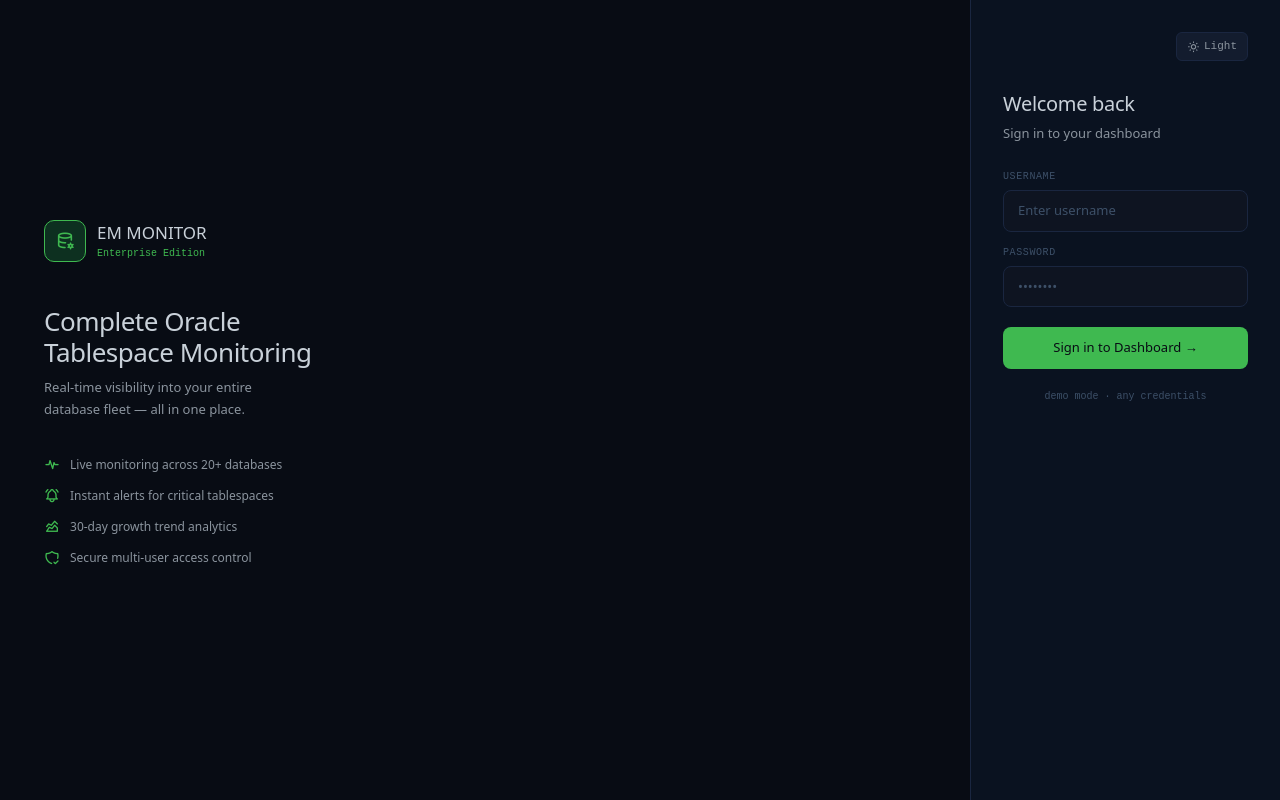
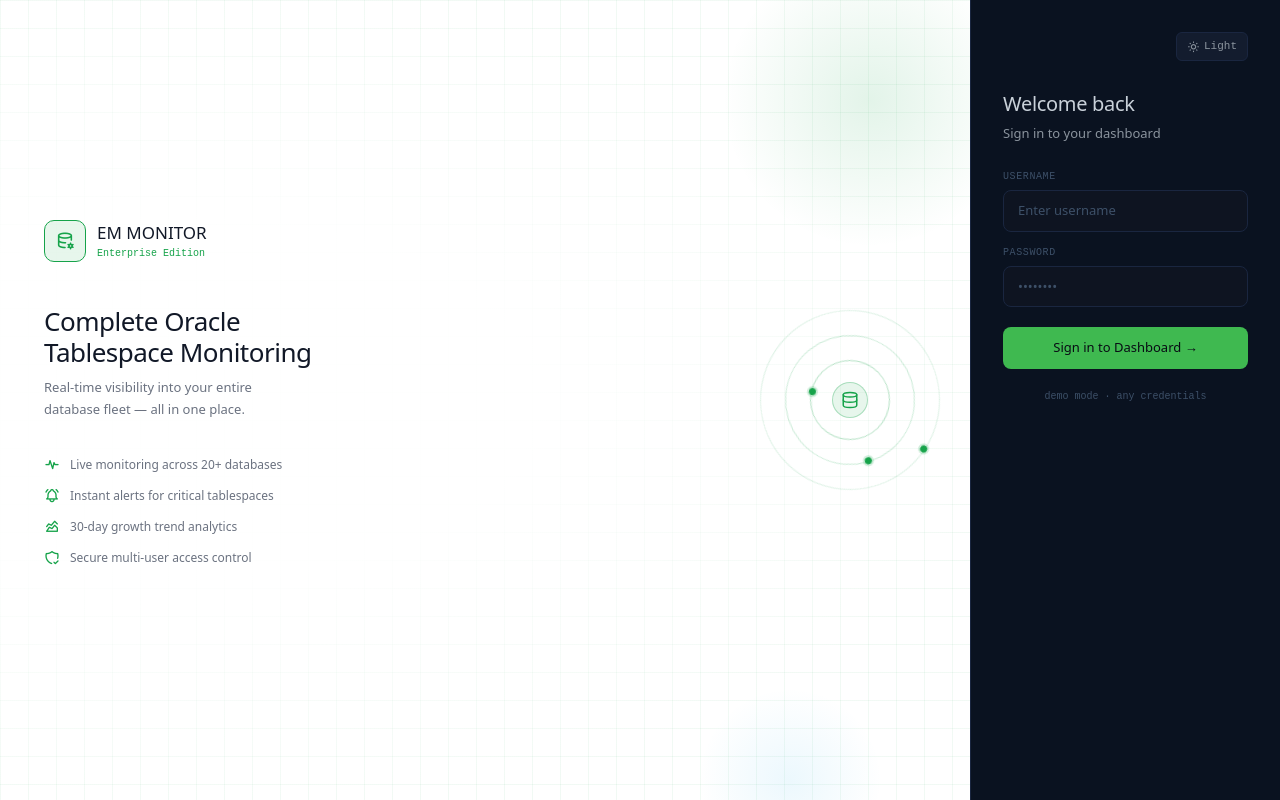
Before and after one commit to hhaltalib-bit/EM-MONOTOR, a Next.js app: page /login in a window 1280 px wide. Built offline with nearby package versions, Linux system fonts and the light colour scheme.

Commit message:
Visual: add orbit rings and grid to login left panel

```diff
--- a/app/login/page.tsx
+++ b/app/login/page.tsx
@@ -4,6 +4,7 @@
 import { useRouter } from 'next/navigation'
 import { createClient } from '@/lib/supabase/client'
 import { ThemeToggle } from '@/components/shared/ThemeToggle'
+import OrbitRings from '@/components/OrbitRings'
 
 export default function LoginPage() {
   const [username, setUsername] = useState('')
@@ -53,32 +54,79 @@
       <div
         style={{
           flex: 1,
+          position: 'relative',
+          overflow: 'hidden',
+          background: '#ffffff',
+          animation: 'slideUp 0.5s ease-out both',
+        }}
+      >
+        {/* Green grid background */}
+        <div style={{
+          position: 'absolute', inset: 0,
+          backgroundImage: `
+            linear-gradient(rgba(22,163,74,0.06) 1px, transparent 1px),
+            linear-gradient(90deg, rgba(22,163,74,0.06) 1px, transparent 1px)
+          `,
+          backgroundSize: '28px 28px',
+          pointerEvents: 'none',
+          zIndex: 0,
+        }}/>
+
+        {/* Left fade for text readability */}
+        <div style={{
+          position: 'absolute', inset: 0,
+          background: 'radial-gradient(ellipse at 20% 50%, rgba(255,255,255,0.95) 30%, transparent 75%)',
+          pointerEvents: 'none',
+          zIndex: 0,
+        }}/>
+
+        {/* Green orb top-right */}
+        <div style={{
+          position: 'absolute', right: '-60px', top: '-60px',
+          width: '320px', height: '320px', borderRadius: '50%',
+          background: 'radial-gradient(circle, rgba(22,163,74,0.12) 0%, transparent 65%)',
+          pointerEvents: 'none',
+          zIndex: 0,
+        }}/>
+
+        {/* Blue orb bottom-right */}
+        <div style={{
+          position: 'absolute', right: '80px', bottom: '-80px',
+          width: '200px', height: '200px', borderRadius: '50%',
+          background: 'radial-gradient(circle, rgba(14,165,233,0.08) 0%, transparent 65%)',
+          pointerEvents: 'none',
+          zIndex: 0,
+        }}/>
+
+        {/* Content */}
+        <div style={{
+          position: 'relative',
+          zIndex: 2,
           display: 'flex',
           flexDirection: 'column',
           justifyContent: 'center',
+          height: '100%',
           padding: '48px 44px',
-          animation: 'slideUp 0.5s ease-out both',
-        }}
-      >
+        }}>
           {/* Logo + product name */}
           <div style={{ display: 'flex', alignItems: 'center', gap: '11px', marginBottom: '44px' }}>
             <div
               style={{
                 width: '42px',
                 height: '42px',
-              background: 'var(--Gd)',
-              border: '0.5px solid var(--Gv)',
+                background: 'rgba(22,163,74,0.1)',
+                border: '0.5px solid #16a34a',
                 borderRadius: '10px',
                 display: 'flex',
                 alignItems: 'center',
                 justifyContent: 'center',
               }}
             >
-            <i className="ti ti-database-cog" style={{ color: 'var(--Gv)', fontSize: '19px' }} />
+              <i className="ti ti-database-cog" style={{ color: '#16a34a', fontSize: '19px' }} />
             </div>
             <div>
-            <div style={{ fontSize: '17px', fontWeight: 500, color: 'var(--txv)' }}>EM MONITOR</div>
-            <div style={{ fontSize: '10px', color: 'var(--Gv)', fontFamily: 'monospace', marginTop: '1px' }}>
+              <div style={{ fontSize: '17px', fontWeight: 500, color: '#111827' }}>EM MONITOR</div>
+              <div style={{ fontSize: '10px', color: '#16a34a', fontFamily: 'monospace', marginTop: '1px' }}>
                 Enterprise Edition
               </div>
             </div>
@@ -89,7 +137,7 @@
             style={{
               fontSize: '26px',
               fontWeight: 500,
-            color: 'var(--txv)',
+              color: '#111827',
               marginBottom: '8px',
               letterSpacing: '-0.5px',
               lineHeight: 1.2,
@@ -102,7 +150,7 @@
           <div
             style={{
               fontSize: '13px',
-            color: 'var(--tx2)',
+              color: '#6b7280',
               marginBottom: '36px',
               lineHeight: 1.7,
             }}
@@ -123,11 +171,15 @@
             >
               <i
                 className={`ti ${item.icon}`}
-              style={{ fontSize: '16px', color: 'var(--Gv)', flexShrink: 0 }}
+                style={{ fontSize: '16px', color: '#16a34a', flexShrink: 0 }}
               />
-            <span style={{ fontSize: '12px', color: 'var(--tx2)' }}>{item.text}</span>
+              <span style={{ fontSize: '12px', color: '#6b7280' }}>{item.text}</span>
             </div>
           ))}
+        </div>
+
+        {/* Orbit Rings — sits at right-center of left panel */}
+        <OrbitRings />
       </div>
 
       {/* RIGHT SIDE: Login form */}
--- /dev/null
+++ b/components/OrbitRings.tsx
@@ -0,0 +1,104 @@
+'use client'
+
+export default function OrbitRings() {
+  return (
+    <div style={{
+      position: 'absolute',
+      right: '30px',
+      top: '50%',
+      transform: 'translateY(-50%)',
+      width: '180px',
+      height: '180px',
+      zIndex: 1,
+      pointerEvents: 'none',
+    }}>
+
+      {/* Ring 1 — outer */}
+      <div style={{
+        position: 'absolute',
+        width: '180px', height: '180px',
+        top: 0, left: 0,
+        borderRadius: '50%',
+        border: '1.5px solid rgba(22,163,74,0.15)',
+        animation: 'orbit-spin 16s linear infinite',
+      }}>
+        <div style={{
+          position: 'absolute',
+          width: '7px', height: '7px',
+          borderRadius: '50%',
+          background: '#16a34a',
+          top: '-3.5px',
+          left: 'calc(50% - 3.5px)',
+          boxShadow: '0 0 0 2px rgba(22,163,74,0.2)',
+        }}/>
+      </div>
+
+      {/* Ring 2 — middle */}
+      <div style={{
+        position: 'absolute',
+        width: '130px', height: '130px',
+        top: '25px', left: '25px',
+        borderRadius: '50%',
+        border: '1.5px solid rgba(22,163,74,0.22)',
+        animation: 'orbit-spin 10s linear infinite reverse',
+      }}>
+        <div style={{
+          position: 'absolute',
+          width: '7px', height: '7px',
+          borderRadius: '50%',
+          background: '#16a34a',
+          top: '-3.5px',
+          left: 'calc(50% - 3.5px)',
+          boxShadow: '0 0 0 2px rgba(22,163,74,0.2)',
+        }}/>
+      </div>
+
+      {/* Ring 3 — inner */}
+      <div style={{
+        position: 'absolute',
+        width: '80px', height: '80px',
+        top: '50px', left: '50px',
+        borderRadius: '50%',
+        border: '1.5px solid rgba(22,163,74,0.32)',
+        animation: 'orbit-spin 7s linear infinite',
+      }}>
+        <div style={{
+          position: 'absolute',
+          width: '7px', height: '7px',
+          borderRadius: '50%',
+          background: '#16a34a',
+          top: '-3.5px',
+          left: 'calc(50% - 3.5px)',
+          boxShadow: '0 0 0 2px rgba(22,163,74,0.2)',
+        }}/>
+      </div>
+
+      {/* Center — database icon */}
+      <div style={{
+        position: 'absolute',
+        width: '36px', height: '36px',
+        top: '72px', left: '72px',
+        borderRadius: '50%',
+        background: 'rgba(22,163,74,0.1)',
+        border: '1.5px solid rgba(22,163,74,0.3)',
+        display: 'flex',
+        alignItems: 'center',
+        justifyContent: 'center',
+      }}>
+        <svg width="18" height="18" viewBox="0 0 24 24" fill="none"
+          stroke="#16a34a" strokeWidth="2" strokeLinecap="round">
+          <ellipse cx="12" cy="5" rx="9" ry="3"/>
+          <path d="M21 12c0 1.66-4 3-9 3s-9-1.34-9-3"/>
+          <path d="M3 5v14c0 1.66 4 3 9 3s9-1.34 9-3V5"/>
+        </svg>
+      </div>
+
+      <style>{`
+        @keyframes orbit-spin {
+          from { transform: rotate(0deg); }
+          to   { transform: rotate(360deg); }
+        }
+      `}</style>
+    </div>
+  )
+}
```
Lines whose indentation alone changed are shown as unchanged.
